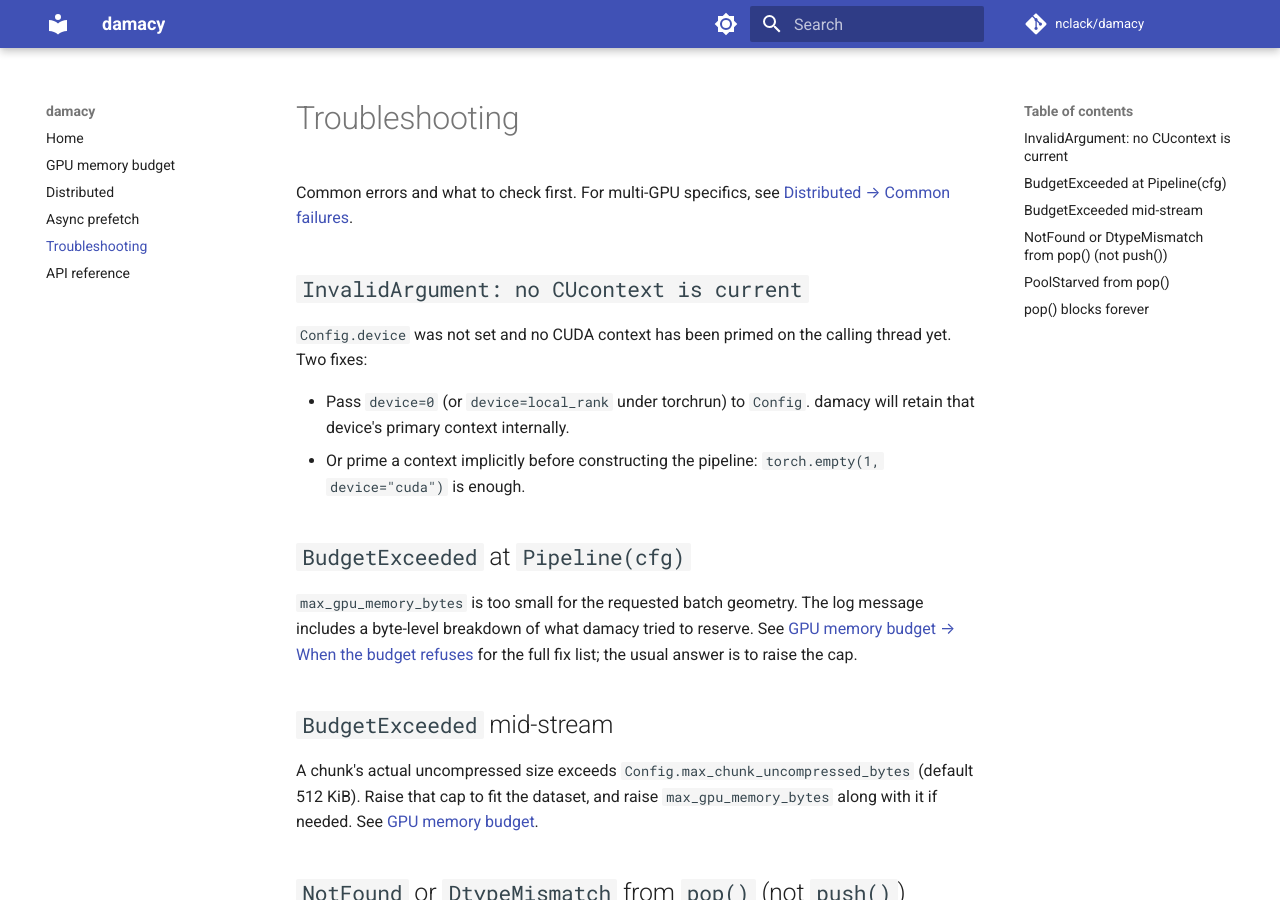
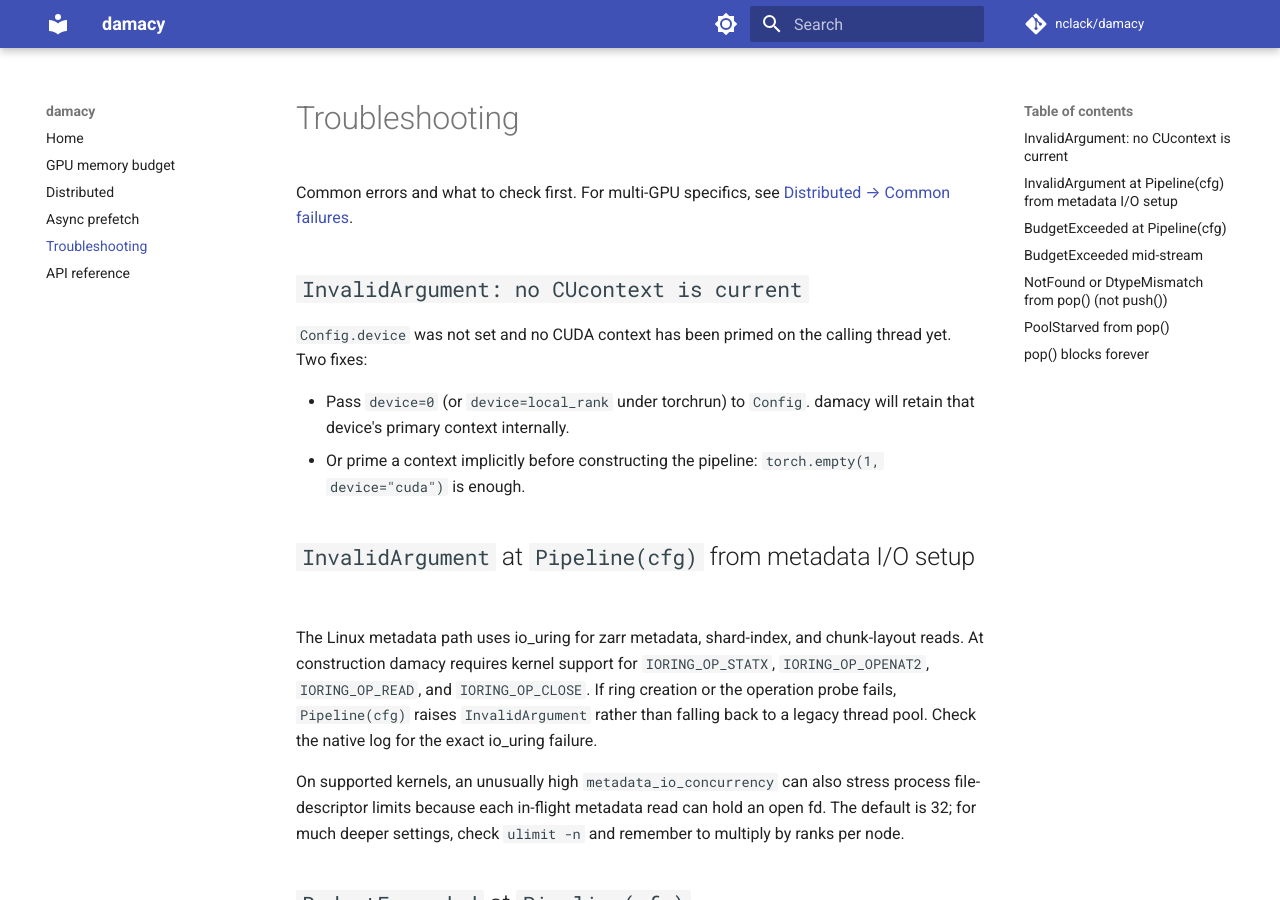
Before and after one commit to nclack/damacy, an MkDocs documentation site: the page built from docs/troubleshooting.md, in a window 1280 px wide and 900 px high. Built offline with MkDocs 1.6.1 and Material for MkDocs 9.7.7, drawn with Linux system fonts in a browser that asks for light colours; comment, search, counter and statistics services are not loaded.

Commit message:
Update docs for io_uring metadata path

```diff
--- a/docs/troubleshooting.md
+++ b/docs/troubleshooting.md
@@ -13,6 +13,20 @@ the calling thread yet. Two fixes:
   internally.
 - Or prime a context implicitly before constructing the pipeline:
   `torch.empty(1, device="cuda")` is enough.
+
+## `InvalidArgument` at `Pipeline(cfg)` from metadata I/O setup
+
+The Linux metadata path uses io_uring for zarr metadata, shard-index, and
+chunk-layout reads. At construction damacy requires kernel support for
+`IORING_OP_STATX`, `IORING_OP_OPENAT2`, `IORING_OP_READ`, and
+`IORING_OP_CLOSE`. If ring creation or the operation probe fails,
+`Pipeline(cfg)` raises `InvalidArgument` rather than falling back to a legacy
+thread pool. Check the native log for the exact io_uring failure.
+
+On supported kernels, an unusually high `metadata_io_concurrency` can also
+stress process file-descriptor limits because each in-flight metadata read can
+hold an open fd. The default is 32; for much deeper settings, check
+`ulimit -n` and remember to multiply by ranks per node.
 
 ## `BudgetExceeded` at `Pipeline(cfg)`
 
```
Also changed, not shown: README.md (+12 -2 lines), docs/distributed.md (+6 -3 lines), docs/index.md (+1 -1 lines), docs/prefetch.md (+10 -1 lines).
